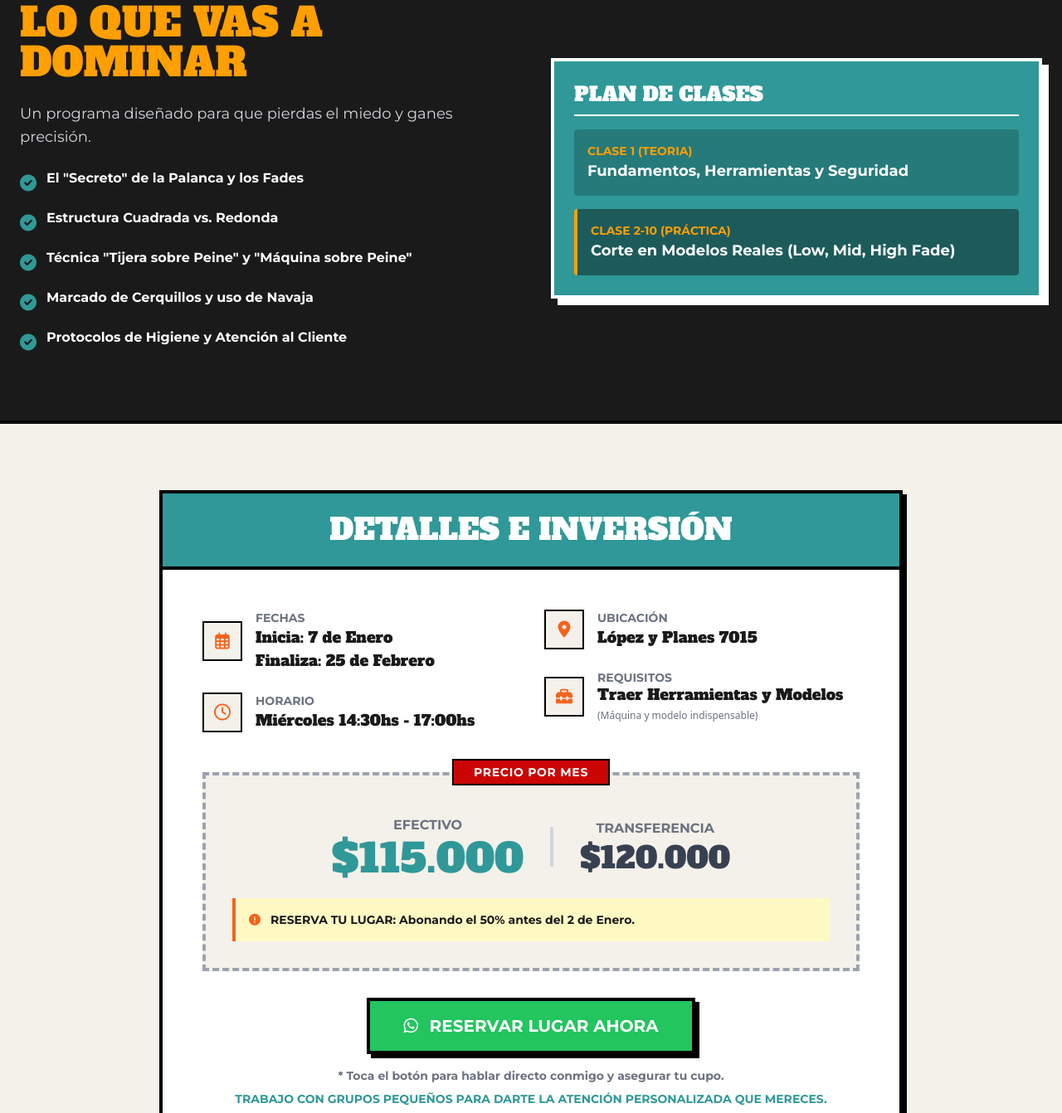
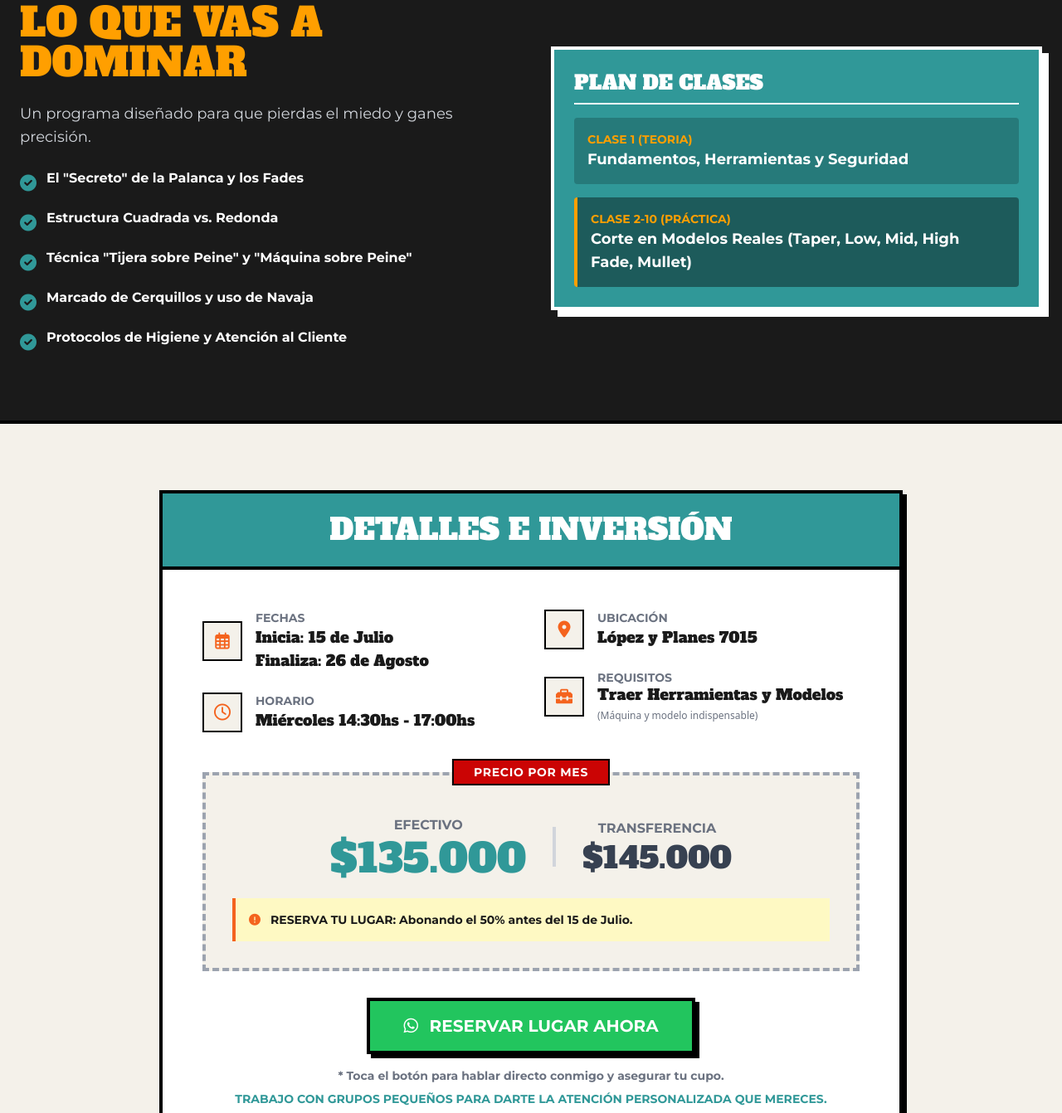
Before and after one commit to lucasgonzalez-ai/landing-academy, a plain HTML site: page index.html in a window 1280 px wide. Shown: the part 1458-2800 px from the top of the page at 83% size. Drawn offline with nearby package versions, Linux system fonts and the light colour scheme.

Commit message:
Actualización de fechas y precios

```diff
--- a/index.html
+++ b/index.html
@@ -72,7 +72,7 @@
         <div class="container mx-auto px-6 flex flex-col md:flex-row items-center">
             <div class="md:w-1/2 mb-10 md:mb-0 z-10">
                 <span class="bg-retroRed text-white px-4 py-1 font-bold text-sm border-2 border-black inline-block mb-4 shadow-[3px_3px_0px_0px_rgba(0,0,0,1)]">
-                    ¡ÚNICO CUPO DEL 2026!
+                    ¡ÚLTIMO CUPO DEL 2026!
                 </span>
                 <h1 class="text-5xl md:text-7xl font-display text-white mb-6 leading-tight text-shadow">
                     APRENDE LOS <span class="text-retroYellow">FUNDAMENTOS</span> EN 2 MESES
@@ -185,7 +185,7 @@
                             </div>
                             <div class="bg-black/40 p-4 rounded border-l-4 border-retroYellow">
                                 <span class="text-retroYellow font-bold block text-sm">CLASE 2-10 (PRÁCTICA)</span>
-                                <span class="font-bold text-lg">Corte en Modelos Reales (Low, Mid, High Fade)</span>
+                                <span class="font-bold text-lg">Corte en Modelos Reales (Taper, Low, Mid, High Fade, Mullet)</span>
                             </div>
                         </div>
                     </div>
@@ -211,7 +211,7 @@
                             </div>
                             <div>
                                 <h4 class="font-bold text-sm text-gray-500 uppercase">Fechas</h4>
-                                <p class="font-display text-lg">Inicia: 7 de Enero<br>Finaliza: 25 de Febrero</p>
+                                <p class="font-display text-lg">Inicia: 15 de Julio<br>Finaliza: 26 de Agosto</p>
                             </div>
                         </div>
                         <div class="flex items-center">
@@ -256,12 +256,12 @@
                     <div class="flex flex-col md:flex-row justify-center items-center gap-8 mt-4">
                         <div>
                             <p class="text-gray-500 font-bold mb-1">EFECTIVO</p>
-                            <p class="text-5xl font-display text-retroTeal">$115.000</p>
+                            <p class="text-5xl font-display text-retroTeal">$135.000</p>
                         </div>
                         <div class="h-12 w-1 bg-gray-300 hidden md:block"></div>
                         <div>
                             <p class="text-gray-500 font-bold mb-1">TRANSFERENCIA</p>
-                            <p class="text-4xl font-display text-gray-700">$120.000</p>
+                            <p class="text-4xl font-display text-gray-700">$145.000</p>
                         </div>
                     </div>
 
@@ -269,7 +269,7 @@
                     <div class="mt-6 bg-yellow-100 border-l-4 border-retroOrange text-left p-4">
                         <p class="font-bold text-retroDark text-sm">
                             <i class="fas fa-exclamation-circle text-retroOrange mr-2"></i>
-                            RESERVA TU LUGAR: Abonando el 50% antes del 2 de Enero.
+                            RESERVA TU LUGAR: Abonando el 50% antes del 15 de Julio.
                         </p>
                     </div>
                 </div>
@@ -307,4 +307,5 @@
     </footer>
 
 </body>
+
 </html>
```
